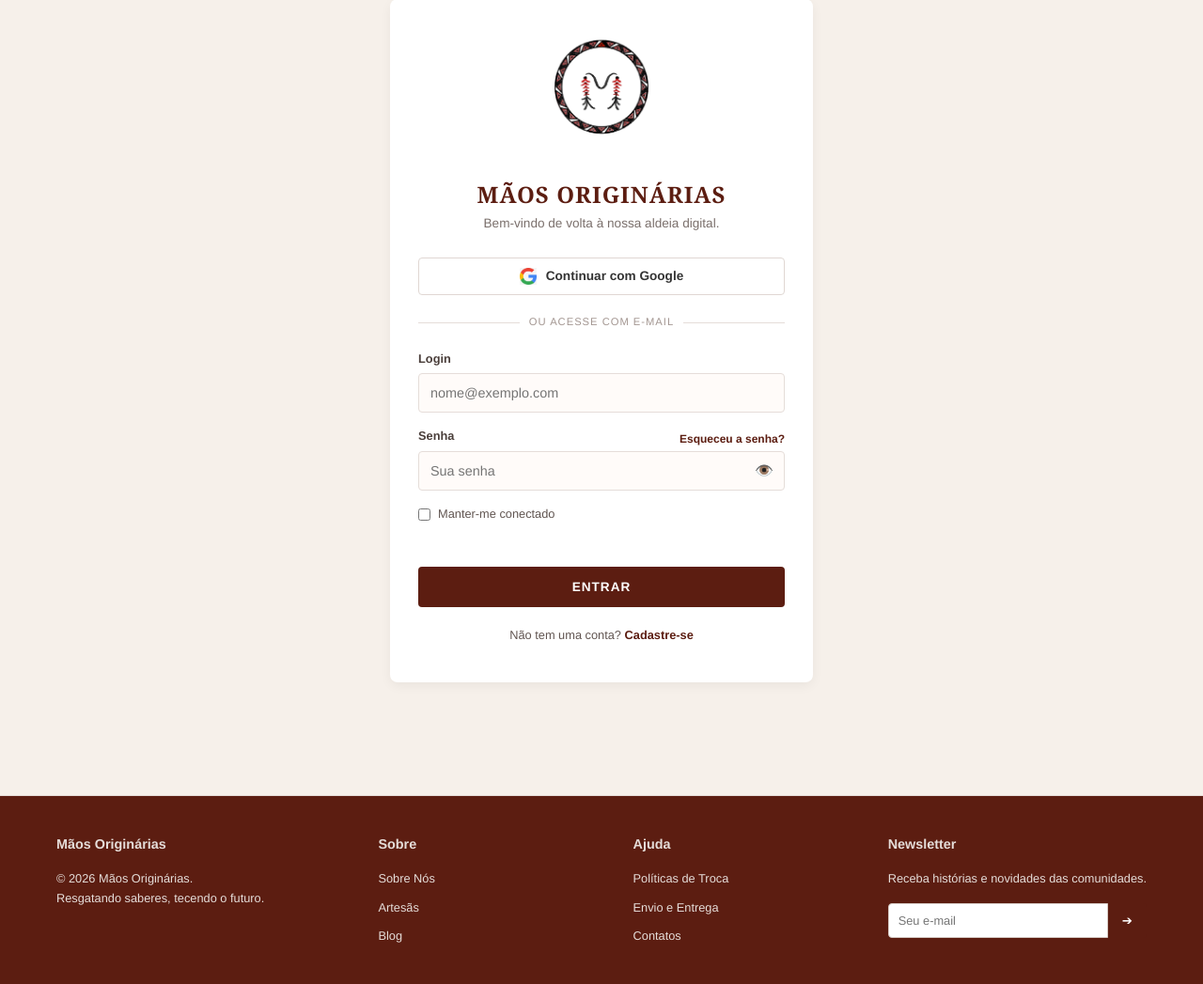
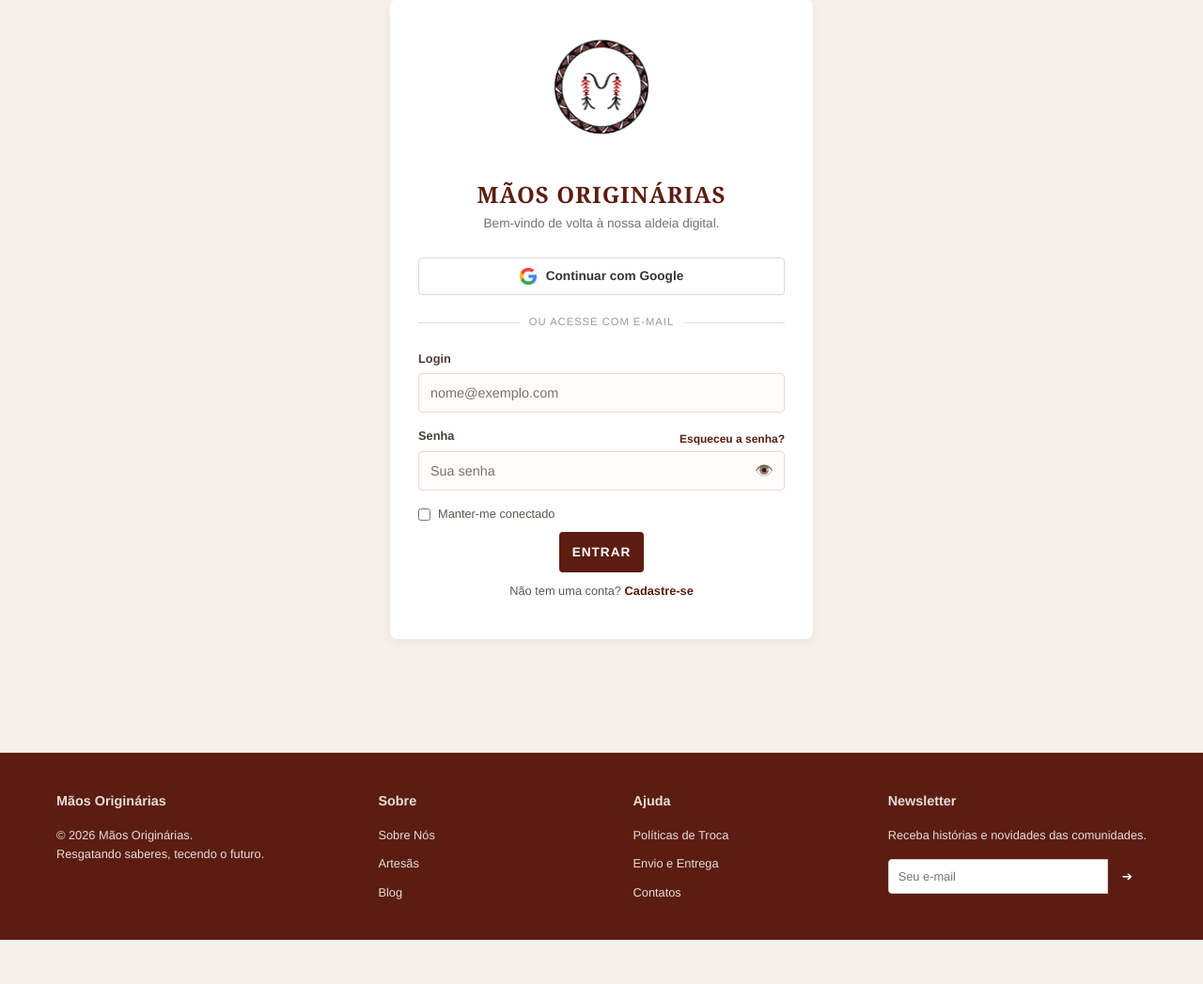
Before and after one commit to 13rafaela/maosoriginarias, a Django app: page /maos-originarias/login/ in a window 1280 px wide. Shown: the part 41-1088 px from the top of the page at 94% size. After the commit the page ends 1041 px from the top, so only its background shows below. Run offline with Django 5.2, Linux system fonts and the light colour scheme.

Commit message:
alteração no botao entrar

```diff
--- a/maos_originarias/templates/login.html
+++ b/maos_originarias/templates/login.html
@@ -47,8 +47,9 @@ Login
                     <input type="checkbox" id="remember">
                     <label for="remember">Manter-me conectado</label>
                 </div>
-             <a href="{% url 'maos_originarias:home' %}" class="btn btn-primary">Voltar para a página inicial</a>
-                <button type="submit" class="btn-submit">ENTRAR</button>
+            <a href="{% url 'maos_originarias:home' %}" class="btn-submit">
+                    ENTRAR
+                </a>
             </form>
 
             <p class="signup-text">Não tem uma conta? <a href="#">Cadastre-se</a></p>
```
